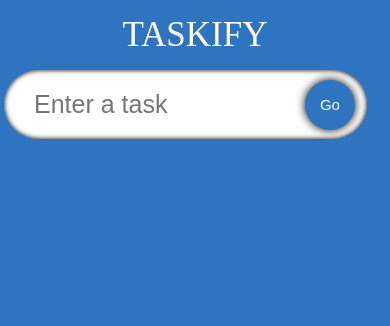
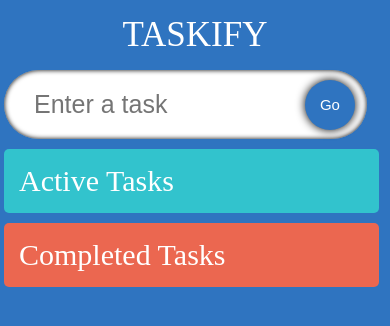
Before and after one commit to AJUP86/React-ts-todo-list, a React (Create React App) app in the folder my-todo-ts/: page / in a window 390 px wide. Shown: the top 326 px of the page. Built offline with nearby package versions, Linux system fonts and the light colour scheme; a web font is replaced by a local one.

Commit message:
Created style for drag and drop functionality

```diff
--- a/my-todo-ts/package.json
+++ b/my-todo-ts/package.json
@@ -11,6 +11,7 @@
     "@types/react": "^17.0.38",
     "@types/react-dom": "^17.0.11",
     "react": "^17.0.2",
+    "react-beautiful-dnd": "^13.1.0",
     "react-dom": "^17.0.2",
     "react-icons": "^4.3.1",
     "react-scripts": "5.0.0",
--- a/my-todo-ts/src/components/TodoList.tsx
+++ b/my-todo-ts/src/components/TodoList.tsx
@@ -6,10 +6,23 @@
 const TodoList: React.FC = () => {
   const { todos } = useContext(TodosContext);
   return (
-    <div className="todos">
-      {todos.map((todo) => (
-        <SingleTodo todo={todo} key={todo.id} />
-      ))}
+    <div className="container">
+      <div className="todos">
+        <span className="todos__heading">
+          Active Tasks
+          {todos.map((todo) => (
+            <SingleTodo todo={todo} key={todo.id} />
+          ))}
+        </span>
+      </div>
+      <div className="todos remove">
+        <span className="todos__heading">
+          Completed Tasks
+          {todos.map((todo) => (
+            <SingleTodo todo={todo} key={todo.id} />
+          ))}
+        </span>
+      </div>
     </div>
   );
 };
--- a/my-todo-ts/src/components/styles.css
+++ b/my-todo-ts/src/components/styles.css
@@ -1,6 +1,6 @@
 .input {
   display: flex;
-  width: 90%;
+  width: 95%;
   position: relative;
   align-items: center;
 }
@@ -38,20 +38,43 @@
   transform: scale(0.8);
   box-shadow: 0 0 5px black;
 }
+
+.container {
+  width: 95%;
+  display: flex;
+  margin-top: 10px;
+  justify-content: space-between;
+  align-items: flex-start;
+}
+
 .todos {
+  border-radius: 5px;
   display: flex;
-  justify-content: space-evenly;
-  width: 90%;
-  flex-wrap: wrap;
+  flex-direction: column;
+  width: 47.5%;
+  padding: 15px;
+  background-color: rgb(50, 195, 205);
 }
+.todos__heading {
+  font-size: 30px;
+  /* text-align: center; */
+  color: white;
+}
+
 .todos__single {
   display: flex;
-  width: 29.5%;
   border-radius: 5px;
   padding: 20px;
   margin-top: 15px;
   background-image: url("https://img.freepik.com/free-photo/crumpled-yellow-paper-background-close-up_60487-2390.jpg?size=626&ext=jpg");
+  transition: 0.2s;
 }
+
+.todos__single:hover {
+  box-shadow: 0 0 5px black;
+  transform: scale(1.03);
+}
+
 .todos__single--text {
   flex: 1;
   padding: 5px;
@@ -64,9 +87,9 @@
   font-size: 25px;
   cursor: pointer;
 }
-@media (max-width: 1200px) {
-  .todos__single {
-    width: 40%;
+@media (max-width: 1100px) {
+  .todos {
+    width: 45%;
   }
 }
 
@@ -74,10 +97,16 @@
   .input {
     width: 95%;
   }
+  .container {
+    width: 95%;
+    flex-direction: column;
+  }
   .todos {
     width: 95%;
-  }
-  .todos__single {
-    width: 100%;
+    margin-bottom: 10px;
   }
 }
+
+.remove {
+  background-color: rgb(235, 103, 80);
+}
```
Also changed, not shown: 2 other files (tests, documents, lock files or other folders).
